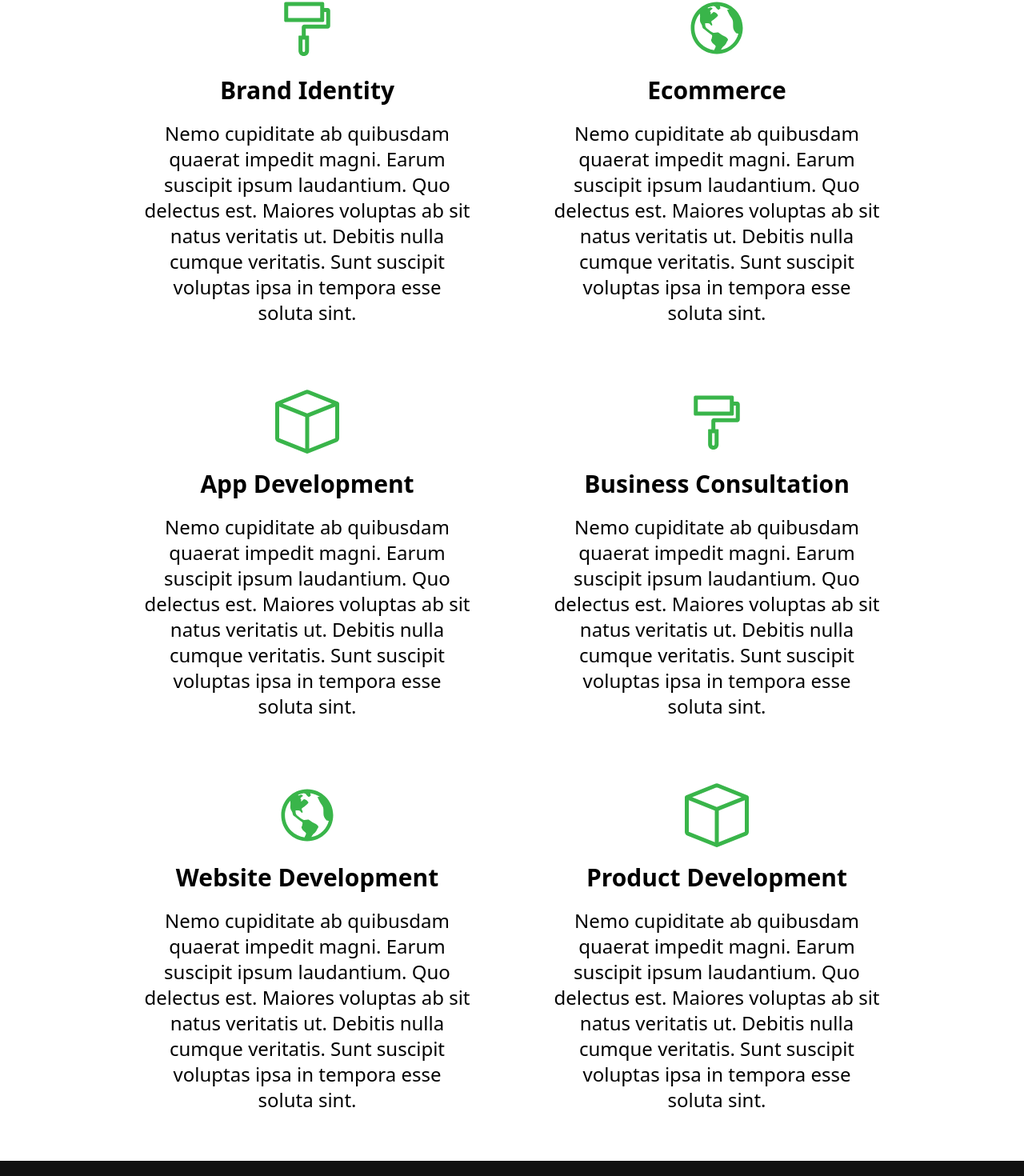
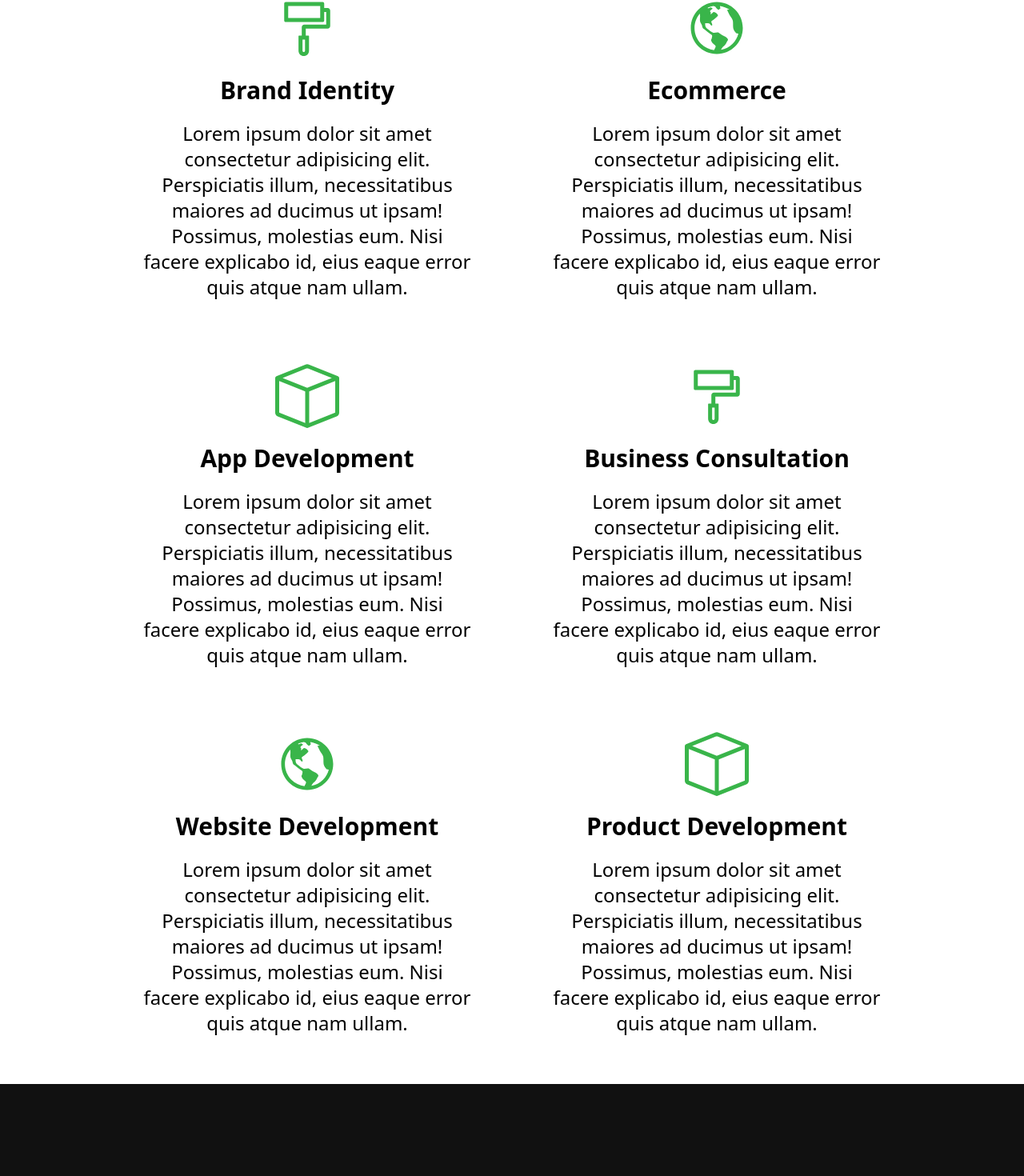
Before and after one commit to Zeeshan363/fasih.-portfolio-web, a React (Create React App) app: page / in a window 1280 px wide. Shown: the part 1853-3323 px from the top of the page at 80% size. Built offline with nearby package versions, Linux system fonts and the light colour scheme.

Commit message:
committed

```diff
--- a/src/components/AboutOriginal.js
+++ b/src/components/AboutOriginal.js
@@ -12,7 +12,7 @@ const AboutOriginal = () => {
   return (
     <>
       <div className="bg-glintGreen">
-        <div className="w-[90%] mx-auto py-20 lg:w-[80%] lg:h-screen xl:w-[70%] 2xl:w-[60%]">
+        <div className="w-[90%] mx-auto https://zeeshan363.github.io/pure-html-random-website/://zeeshan363.github.io/pure-html-random-website/mx-auto py-20 lg:w-[80%] lg:h-screen xl:w-[70%] 2xl:w-[60%]">
           <div className="text-center" data-aos="fade-up">
             <h1 className="text-xl font-bold my-2 tracking-wider 2xl:text-2xl">
               Hello There
--- a/src/components/Blogs.js
+++ b/src/components/Blogs.js
@@ -4,11 +4,11 @@ import aos from "aos";
 
 
 const Blogs = () => {
-    const navigate = useNavigate()
+    // const navigate = useNavigate()
 
-    const GoToBlogs = () => {
-            navigate("/blogsarea")
-    }
+    // const GoToBlogs = () => {
+    //         navigate("/blogsarea")
+    // }
 
   return (
     <>
@@ -21,9 +21,9 @@ const Blogs = () => {
                 <div className="flex flex-col items-center py-10 xl:py-8">
                     <h1 className="text-2xl font-bold md:text-3xl tracking-wide">UNCATEGORIZED</h1>
                     <p className="text-lg py-3 text-white font-bold md:text-xl 2xl:py-5 2xl:text-2xl tracking-wide hover:text-gray-400">National Language Processing (NLP)</p>
-                    <a className="cursor-pointer" href="" onClick={GoToBlogs} id="arrow">
-                            <FaArrowRight className="h-6 w-6 xl:h-10 xl:w-10 xl:my-3 hover:text-white"/>
-                    </a>
+                    <Link to="/blogsarea#blogsarea" className="cursor-pointer" id="arrow">
+                        <FaArrowRight className="h-6 w-6 xl:h-10 xl:w-10 xl:my-3 hover:text-white"/>
+                    </Link>
                 </div>
             </div>
         </div>
--- a/src/components/BlogsArea.js
+++ b/src/components/BlogsArea.js
@@ -8,7 +8,7 @@ const BlogsArea = () => {
   return (
     <>
       <div id="blogsarea">
-        <div className="bg-[#111111]">
+        <div className="bg-[#111111]" >
           <div className="w-[90%] mx-auto text-center py-16 xl:py-20">
             <h1 className="text-2xl text-glintGreen font-bold md:text-3xl xl:text-4xl">
               UNCATEGORIZED
--- a/src/components/Services.js
+++ b/src/components/Services.js
@@ -34,10 +34,7 @@ const Services = () => {
                 Brand Identity
               </h1>
               <p className="text-lg sm:text-xl xl:text-2xl">
-                Nemo cupiditate ab quibusdam quaerat impedit magni. Earum
-                suscipit ipsum laudantium. Quo delectus est. Maiores voluptas ab
-                sit natus veritatis ut. Debitis nulla cumque veritatis. Sunt
-                suscipit voluptas ipsa in tempora esse soluta sint.
+                Lorem ipsum dolor sit amet consectetur adipisicing elit. Perspiciatis illum, necessitatibus maiores ad ducimus ut ipsam! Possimus, molestias eum. Nisi facere explicabo id, eius eaque error quis atque nam ullam.
               </p>
             </div>
           </div>
@@ -54,10 +51,7 @@ const Services = () => {
                 Ecommerce
               </h1>
               <p className="text-lg sm:text-xl xl:text-2xl">
-                Nemo cupiditate ab quibusdam quaerat impedit magni. Earum
-                suscipit ipsum laudantium. Quo delectus est. Maiores voluptas ab
-                sit natus veritatis ut. Debitis nulla cumque veritatis. Sunt
-                suscipit voluptas ipsa in tempora esse soluta sint.
+              Lorem ipsum dolor sit amet consectetur adipisicing elit. Perspiciatis illum, necessitatibus maiores ad ducimus ut ipsam! Possimus, molestias eum. Nisi facere explicabo id, eius eaque error quis atque nam ullam.
               </p>
             </div>
           </div>
@@ -74,10 +68,7 @@ const Services = () => {
                 App Development
               </h1>
               <p className="text-lg sm:text-xl xl:text-2xl">
-                Nemo cupiditate ab quibusdam quaerat impedit magni. Earum
-                suscipit ipsum laudantium. Quo delectus est. Maiores voluptas ab
-                sit natus veritatis ut. Debitis nulla cumque veritatis. Sunt
-                suscipit voluptas ipsa in tempora esse soluta sint.
+                Lorem ipsum dolor sit amet consectetur adipisicing elit. Perspiciatis illum, necessitatibus maiores ad ducimus ut ipsam! Possimus, molestias eum. Nisi facere explicabo id, eius eaque error quis atque nam ullam.
               </p>
             </div>
           </div>
@@ -94,10 +85,7 @@ const Services = () => {
                 Business Consultation
               </h1>
               <p className="text-lg sm:text-xl xl:text-2xl">
-                Nemo cupiditate ab quibusdam quaerat impedit magni. Earum
-                suscipit ipsum laudantium. Quo delectus est. Maiores voluptas ab
-                sit natus veritatis ut. Debitis nulla cumque veritatis. Sunt
-                suscipit voluptas ipsa in tempora esse soluta sint.
+                Lorem ipsum dolor sit amet consectetur adipisicing elit. Perspiciatis illum, necessitatibus maiores ad ducimus ut ipsam! Possimus, molestias eum. Nisi facere explicabo id, eius eaque error quis atque nam ullam.
               </p>
             </div>
           </div>
@@ -114,10 +102,7 @@ const Services = () => {
                 Website Development
               </h1>
               <p className="text-lg sm:text-xl xl:text-2xl">
-                Nemo cupiditate ab quibusdam quaerat impedit magni. Earum
-                suscipit ipsum laudantium. Quo delectus est. Maiores voluptas ab
-                sit natus veritatis ut. Debitis nulla cumque veritatis. Sunt
-                suscipit voluptas ipsa in tempora esse soluta sint.
+                Lorem ipsum dolor sit amet consectetur adipisicing elit. Perspiciatis illum, necessitatibus maiores ad ducimus ut ipsam! Possimus, molestias eum. Nisi facere explicabo id, eius eaque error quis atque nam ullam.
               </p>
             </div>
           </div>
@@ -134,10 +119,7 @@ const Services = () => {
                 Product Development
               </h1>
               <p className="text-lg sm:text-xl xl:text-2xl">
-                Nemo cupiditate ab quibusdam quaerat impedit magni. Earum
-                suscipit ipsum laudantium. Quo delectus est. Maiores voluptas ab
-                sit natus veritatis ut. Debitis nulla cumque veritatis. Sunt
-                suscipit voluptas ipsa in tempora esse soluta sint.
+                Lorem ipsum dolor sit amet consectetur adipisicing elit. Perspiciatis illum, necessitatibus maiores ad ducimus ut ipsam! Possimus, molestias eum. Nisi facere explicabo id, eius eaque error quis atque nam ullam.
               </p>
             </div>
           </div>
--- a/src/index.js
+++ b/src/index.js
@@ -3,7 +3,7 @@ import ReactDOM from 'react-dom/client';
 import './index.css';
 import App from './App';
 import reportWebVitals from './reportWebVitals';
-import { BrowserRouter } from 'react-router-dom';
+import { BrowserRouter ,HashRouter} from 'react-router-dom';
 
 
 const root = ReactDOM.createRoot(document.getElementById('root'));
```
Also changed, not shown: 1 other file (tests, documents, lock files or other folders).
